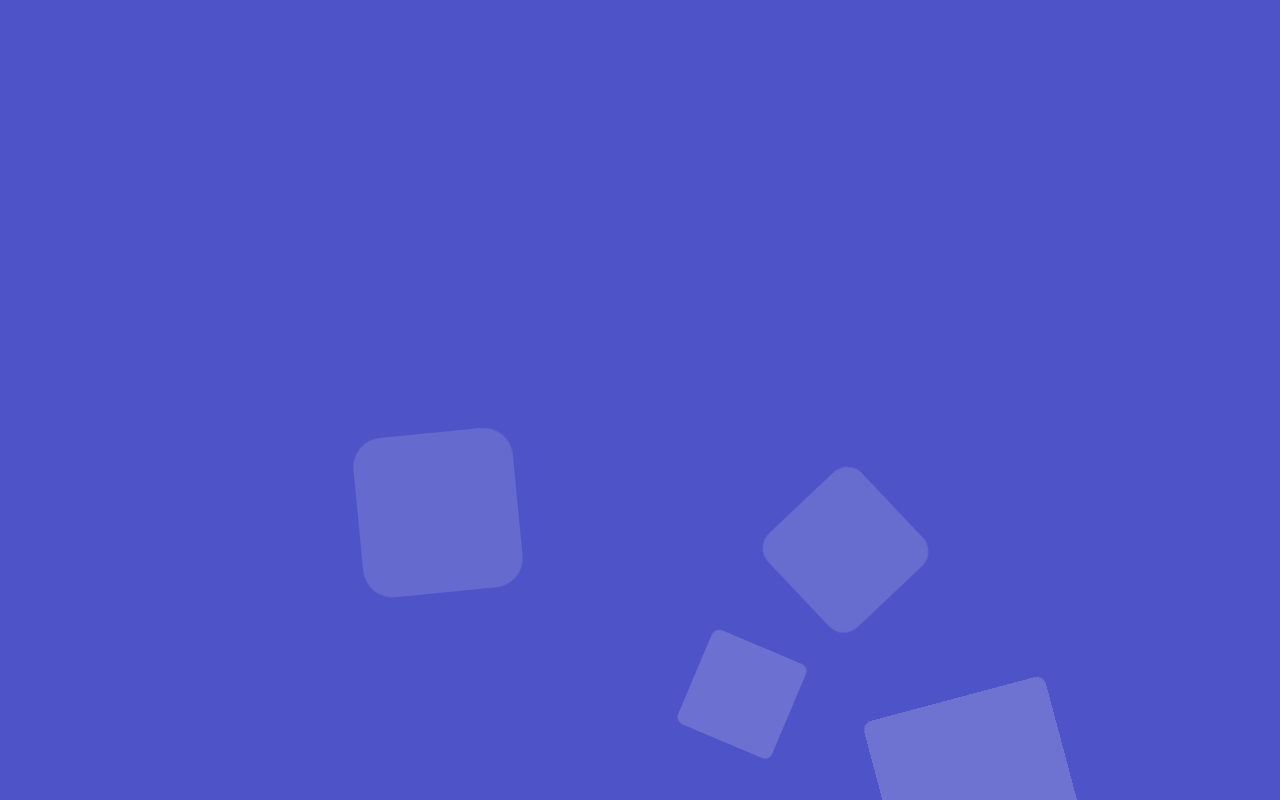
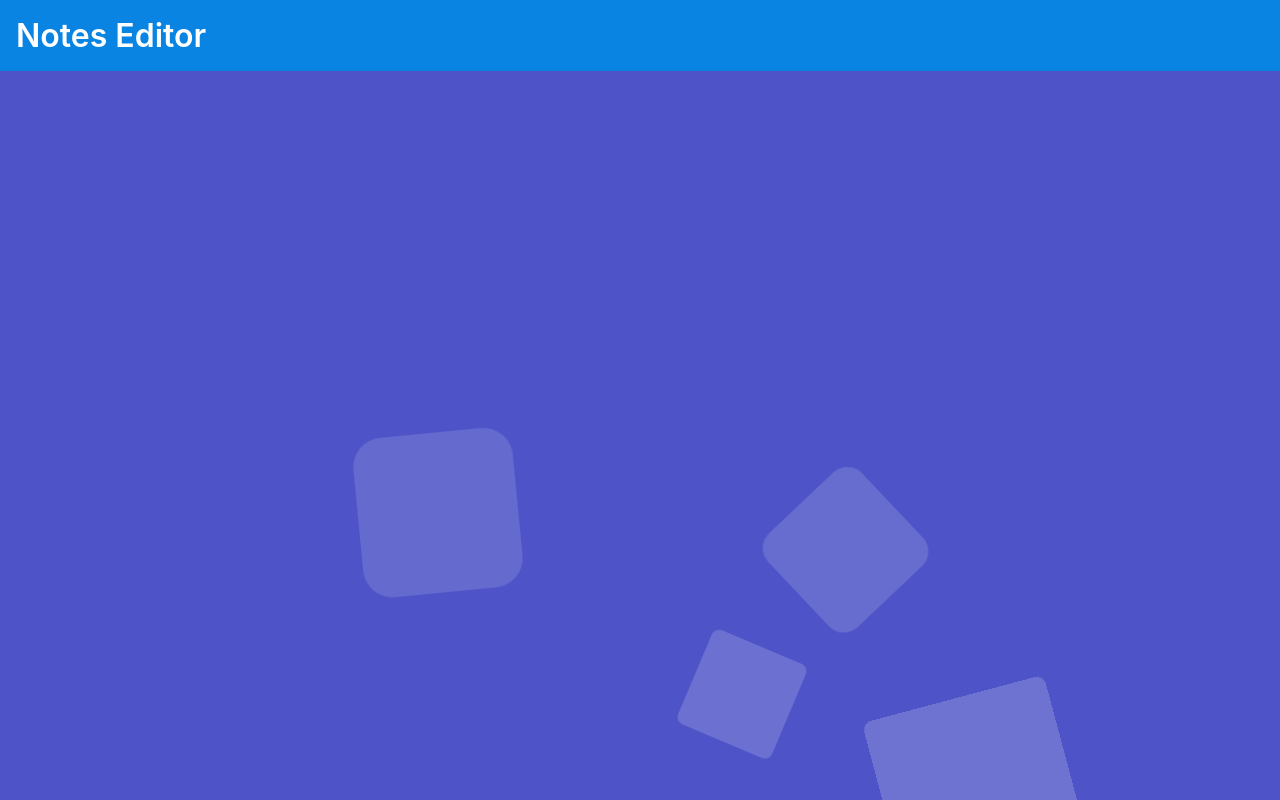
Before and after one commit to Vonubat/notes-editor, a React (Create React App) app: page / in a window 1280 px wide. Built offline with nearby package versions, Linux system fonts and the light colour scheme.

Commit message:
feat: add Header layout

```diff
--- a/src/App.tsx
+++ b/src/App.tsx
@@ -1,9 +1,11 @@
 import { Background } from 'components/ui';
+import { Header } from 'layout';
 import React from 'react';
 
 export const App = (): JSX.Element => {
   return (
     <div className="App">
+      <Header />
       <Background />
     </div>
   );
--- a/src/components/ui/Background.module.scss
+++ b/src/components/ui/Background.module.scss
@@ -21,6 +21,7 @@
   padding: 0;
   background: #4e54c8;
   overflow: hidden;
+  z-index: -1;
 }
 
 .background li {
--- /dev/null
+++ b/src/layout/Header.module.scss
@@ -0,0 +1,10 @@
+@import '../sass/abstracts/variables';
+
+.header {
+  background-color: $color-electron-blue;
+  padding: 1rem;
+  font-size: 2rem;
+  font-weight: 600;
+  user-select: none;
+  color: white;
+}
--- /dev/null
+++ b/src/layout/Header.tsx
@@ -0,0 +1,6 @@
+import React from 'react';
+import styles from './Header.module.scss';
+
+export const Header = (): JSX.Element => {
+  return <header className={styles.header}>Notes Editor</header>;
+};
--- /dev/null
+++ b/src/layout/index.ts
@@ -0,0 +1 @@
+export { Header } from './Header';
--- /dev/null
+++ b/src/sass/abstracts/_variables.scss
@@ -0,0 +1 @@
+$color-electron-blue: #0984e3;
```
